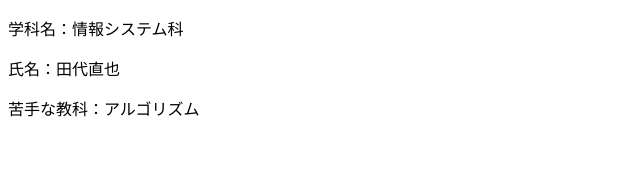
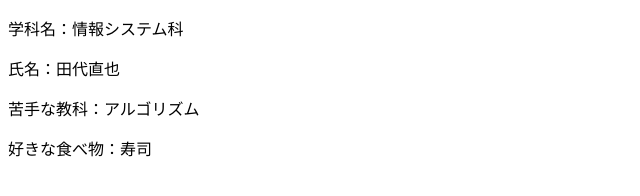
Before and after one commit to chibachibaibu2003/branch-test, a plain HTML site: page profile_B.html in a window 1280 px wide. Shown: the whole page, without its empty margins (0-640 px from the left). Drawn offline with Linux system fonts and the light colour scheme.

Commit message:
profile_B.htmlniに追記しました。

```diff
--- a/profile_B.html
+++ b/profile_B.html
@@ -8,5 +8,6 @@
 	<p>学科名：情報システム科</p>
 	<p>氏名：田代直也</p>
 	<p>苦手な教科：アルゴリズム</p>
+	<p>好きな食べ物：寿司</p>
 </body>
 </html>
```
